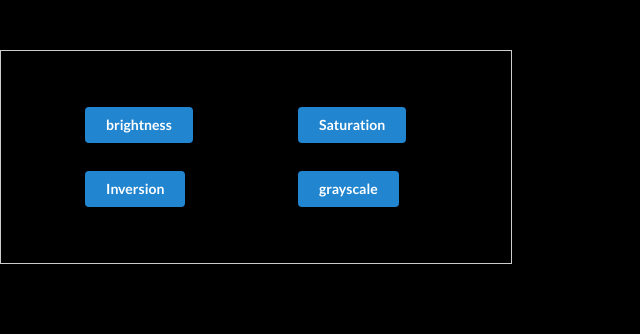
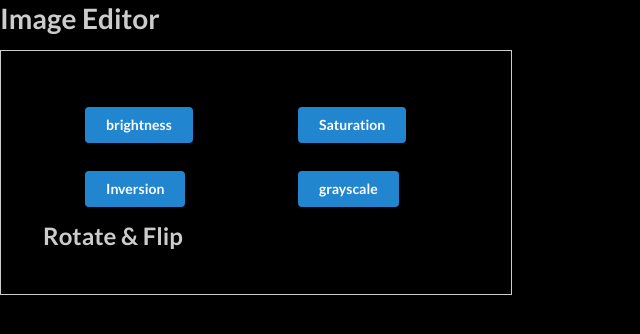
Before and after one commit to domchu/React-Image-Editor, a React (Create React App) app: page / in a window 1280 px wide. Shown: the top 334 px of the page, without its empty margins (0-640 px from the left). Built offline with nearby package versions, Linux system fonts and the light colour scheme.

Commit message:
chore: added text

```diff
--- a/src/App.css
+++ b/src/App.css
@@ -19,3 +19,10 @@ body {
 #space {
   margin: 1rem;
 }
+h2 {
+  margin-top: 3rem;
+  color: #ccc;
+}
+h1 {
+  color: #ccc;
+}
--- a/src/Button.jsx
+++ b/src/Button.jsx
@@ -11,8 +11,8 @@ const Button = () => {
         <ButtonDetail name="Saturation" />
         <ButtonDetail name="Inversion" />
         <ButtonDetail name="grayscale" />
+        <RotateFlip />
       </div>
-      <RotateFlip />
     </div>
   );
 };
--- a/src/RotateFlip.jsx
+++ b/src/RotateFlip.jsx
@@ -3,7 +3,7 @@ import React from "react";
 const RotateFlip = () => {
   return (
     <div className="image__container">
-      <h1>image container</h1>
+      <h2>Rotate & Flip</h2>
     </div>
   );
 };
```
